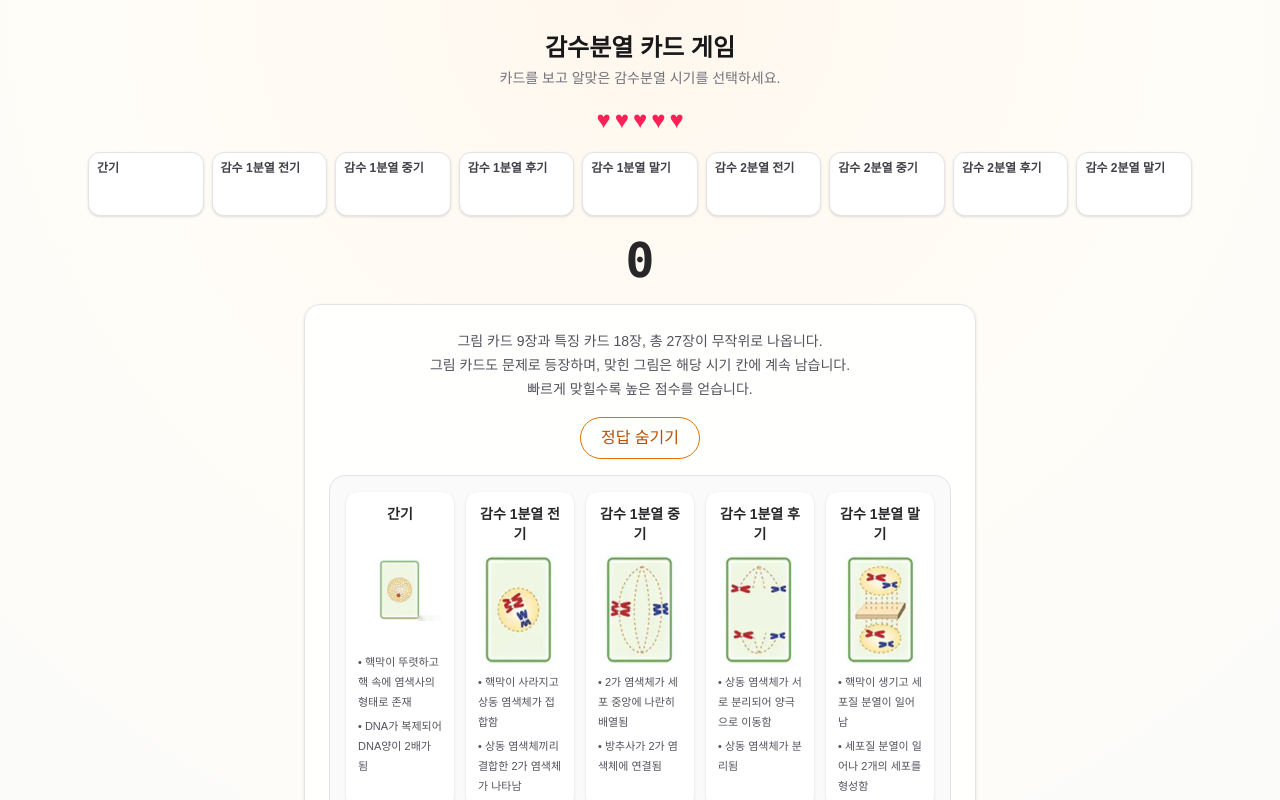
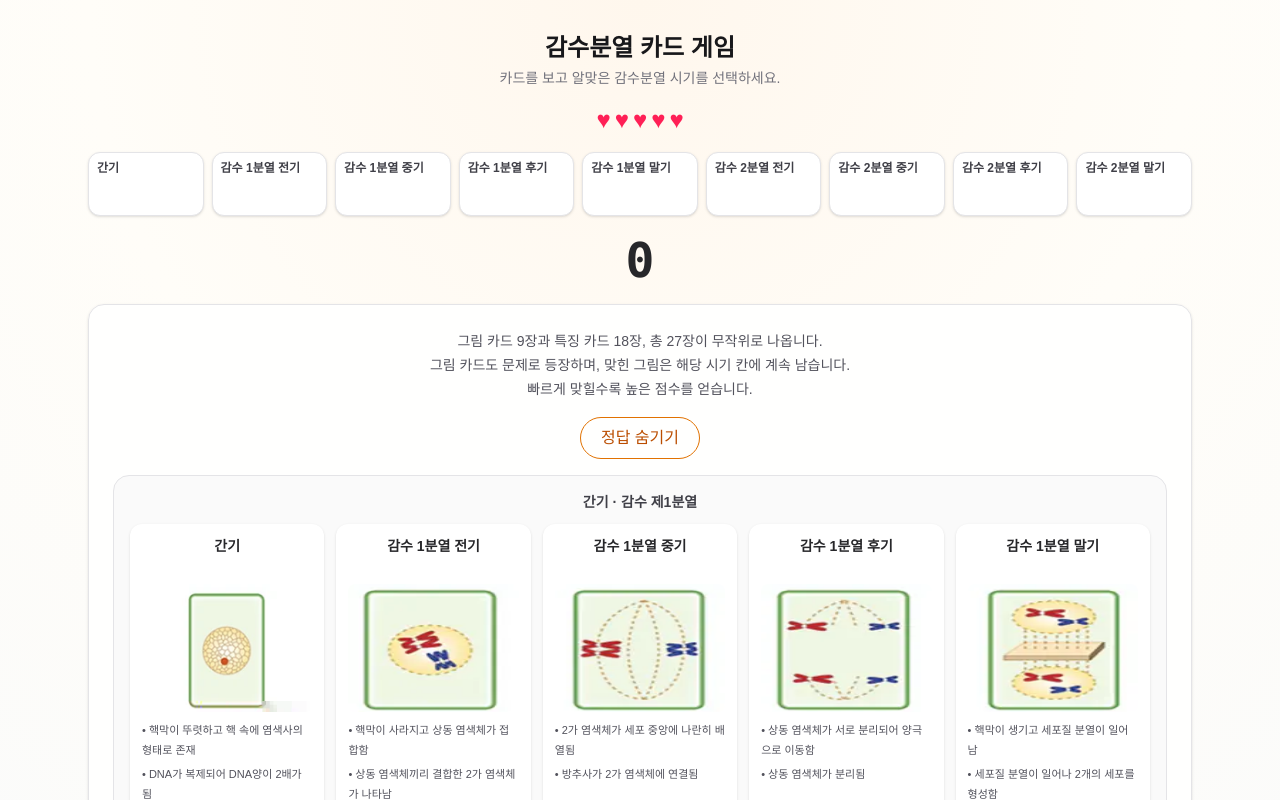
Before and after one commit to ultrabio/meiosis-card-game, a Next.js app: page / in a window 1280 px wide. Both pictures are taken after a click on the button "정답 보기". Shown: the top 800 px of the page. Built offline with nearby package versions, Linux system fonts and the light colour scheme.

Commit message:
Arrange answer key into meiosis I and meiosis II rows

```diff
--- a/components/MeiosisGame.tsx
+++ b/components/MeiosisGame.tsx
@@ -197,7 +197,7 @@ export function MeiosisGame() {
         {best!==null && <span className="font-mono text-2xl text-zinc-400">({best})</span>}
       </div>
 
-      <section className="mx-auto flex min-h-72 max-w-2xl items-center justify-center rounded-2xl border border-zinc-200 bg-white/90 p-6 shadow-sm">
+      <section className={`mx-auto flex min-h-72 ${status==="idle" && showAnswers ? "max-w-6xl" : "max-w-2xl"} items-center justify-center rounded-2xl border border-zinc-200 bg-white/90 p-6 shadow-sm`}>
         {status==="idle" && (
           <div className="flex w-full flex-col items-center gap-4 text-center">
             <p className="text-sm leading-6 text-zinc-600">그림 카드 9장과 특징 카드 18장, 총 27장이 무작위로 나옵니다.<br/>그림 카드도 문제로 등장하며, 맞힌 그림은 해당 시기 칸에 계속 남습니다.<br/>빠르게 맞힐수록 높은 점수를 얻습니다.</p>
@@ -211,11 +211,27 @@ export function MeiosisGame() {
 
             {showAnswers && (
               <div className="w-full rounded-2xl border border-zinc-200 bg-zinc-50 p-4 text-left">
-                <div className="grid grid-cols-1 gap-3 sm:grid-cols-3 lg:grid-cols-5">
-                  {PHASES.map(p=>(
+                <div className="mb-3 text-center text-sm font-bold text-zinc-700">간기 · 감수 제1분열</div>
+                <div className="grid grid-cols-1 gap-3 sm:grid-cols-5">
+                  {PHASES.slice(0,5).map(p=>(
                     <div key={p.id} className="rounded-xl bg-white p-3 text-center shadow-sm">
-                      <div className="mb-2 text-sm font-bold text-zinc-800">{p.label}</div>
-                      <div className="mx-auto h-28 w-full overflow-hidden rounded-lg bg-white">
+                      <div className="mb-2 min-h-10 text-sm font-bold leading-5 text-zinc-800">{p.label}</div>
+                      <div className="mx-auto h-32 w-full overflow-hidden rounded-lg bg-white">
+                        <PhaseArt phase={p.id}/>
+                      </div>
+                      <ul className="mt-2 space-y-1 text-left text-[11px] leading-5 text-zinc-600">
+                        {TEXTS[p.id].map(t=><li key={t}>• {t}</li>)}
+                      </ul>
+                    </div>
+                  ))}
+                </div>
+
+                <div className="mb-3 mt-6 text-center text-sm font-bold text-zinc-700">감수 제2분열</div>
+                <div className="mx-auto grid max-w-4xl grid-cols-1 gap-3 sm:grid-cols-4">
+                  {PHASES.slice(5).map(p=>(
+                    <div key={p.id} className="rounded-xl bg-white p-3 text-center shadow-sm">
+                      <div className="mb-2 min-h-10 text-sm font-bold leading-5 text-zinc-800">{p.label}</div>
+                      <div className="mx-auto h-32 w-full overflow-hidden rounded-lg bg-white">
                         <PhaseArt phase={p.id}/>
                       </div>
                       <ul className="mt-2 space-y-1 text-left text-[11px] leading-5 text-zinc-600">
```
